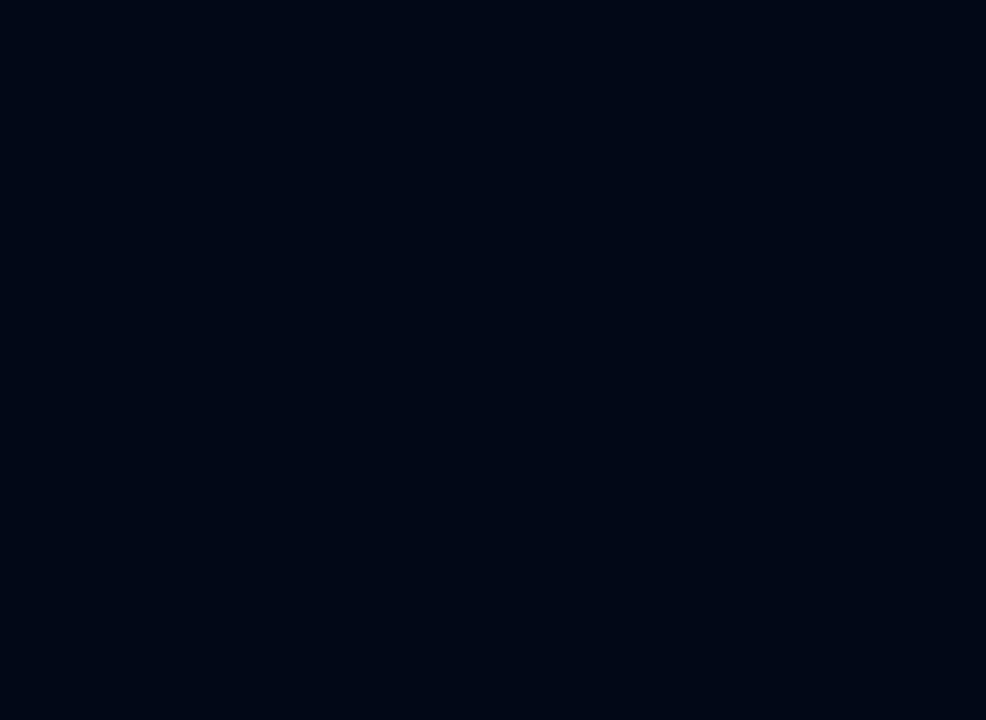
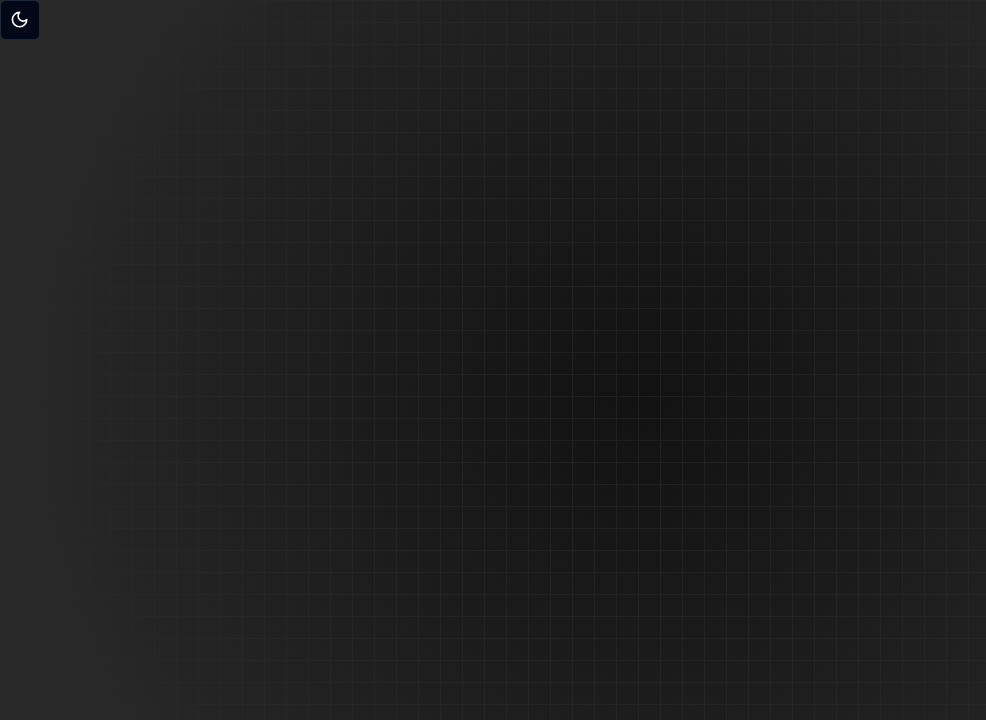
Before and after one commit to rushikeshg25/portfolio-624, a Next.js app: page / in a window 1280 px wide. Shown: the top 720 px of the page, without its empty margins (0-986 px from the left). Built offline with nearby package versions, Linux system fonts and the light colour scheme; a web font is replaced by a local one.

Commit message:
Added Home BG

```diff
--- a/app/globals.css
+++ b/app/globals.css
@@ -74,3 +74,45 @@
     @apply bg-background text-foreground;
   }
 }
+
+.background-design {
+  position: relative;
+  min-height: 100vh;
+  padding-bottom: 4em;
+  background-color: #ffffff;
+  background-image: linear-gradient(#bbbbbb 0.9px, transparent 0.9px),
+    linear-gradient(to right, #bbbbbb 0.9px, #ffffff 0.9px);
+  background-size: 22px 22px;
+}
+
+.blur-gradient {
+  position: absolute;
+  inset: 0;
+  background: radial-gradient(
+    circle,
+    rgba(255, 255, 255, 0.6) 0%,
+    rgba(247, 248, 249, 0.97) 80%,
+    rgba(247, 248, 249, 1) 100%
+  );
+}
+
+.dark .background-design {
+  position: relative;
+  min-height: 100vh;
+  padding-bottom: 4em;
+  background-color: #121212; /* Dark background color */
+  background-image: linear-gradient(#333333 0.9px, transparent 0.9px),
+    linear-gradient(to right, #333333 0.9px, #121212 0.9px); /* Adjusted grid colors */
+  background-size: 22px 22px;
+}
+
+.dark .blur-gradient {
+  position: absolute;
+  inset: 0;
+  background: radial-gradient(
+    circle,
+    rgba(18, 18, 18, 0.6) 0%,
+    /* Darker shades */ rgba(40, 40, 40, 0.97) 80%,
+    rgba(40, 40, 40, 1) 100%
+  );
+}
--- a/app/layout.tsx
+++ b/app/layout.tsx
@@ -4,6 +4,7 @@ import "./globals.css";
 import { ThemeProvider } from "@/components/theme-provider";
 import { Manrope } from "next/font/google";
 import { Rethink_Sans } from "next/font/google";
+import BackgroundContainer from "@/components/Background";
 
 const manrope = Manrope({
   subsets: ["latin"],
@@ -28,15 +29,15 @@ export default function RootLayout({
   children: React.ReactNode;
 }>) {
   return (
-    <html lang="en">
+    <html lang='en'>
       <body className={manrope.variable + " " + rethink_sans.variable}>
         <ThemeProvider
-          attribute="class"
-          defaultTheme="dark"
+          attribute='class'
+          defaultTheme='dark'
           enableSystem
           disableTransitionOnChange
         >
-          {children}
+          <BackgroundContainer>{children}</BackgroundContainer>
         </ThemeProvider>
       </body>
     </html>
--- a/app/page.tsx
+++ b/app/page.tsx
@@ -2,7 +2,11 @@ import { ModeToggle } from "@/components/ui/ThemeToggleButton";
 import { Avatar, AvatarFallback, AvatarImage } from "@/components/ui/avatar";
 
 const Home = () => {
-  return <div></div>;
+  return (
+    <div>
+      <ModeToggle />
+    </div>
+  );
 };
 
 export default Home;
--- /dev/null
+++ b/components/Background.tsx
@@ -0,0 +1,10 @@
+const BackgroundContainer = ({ children }: { children: React.ReactNode }) => {
+  return (
+    <div className='background-design'>
+      <div className='blur-gradient' />
+      <div className='relative z-10'>{children}</div>
+    </div>
+  );
+};
+
+export default BackgroundContainer;
```
Also changed, not shown: 1 other file (tests, documents, lock files or other folders). Lines whose indentation alone changed are shown as unchanged.
